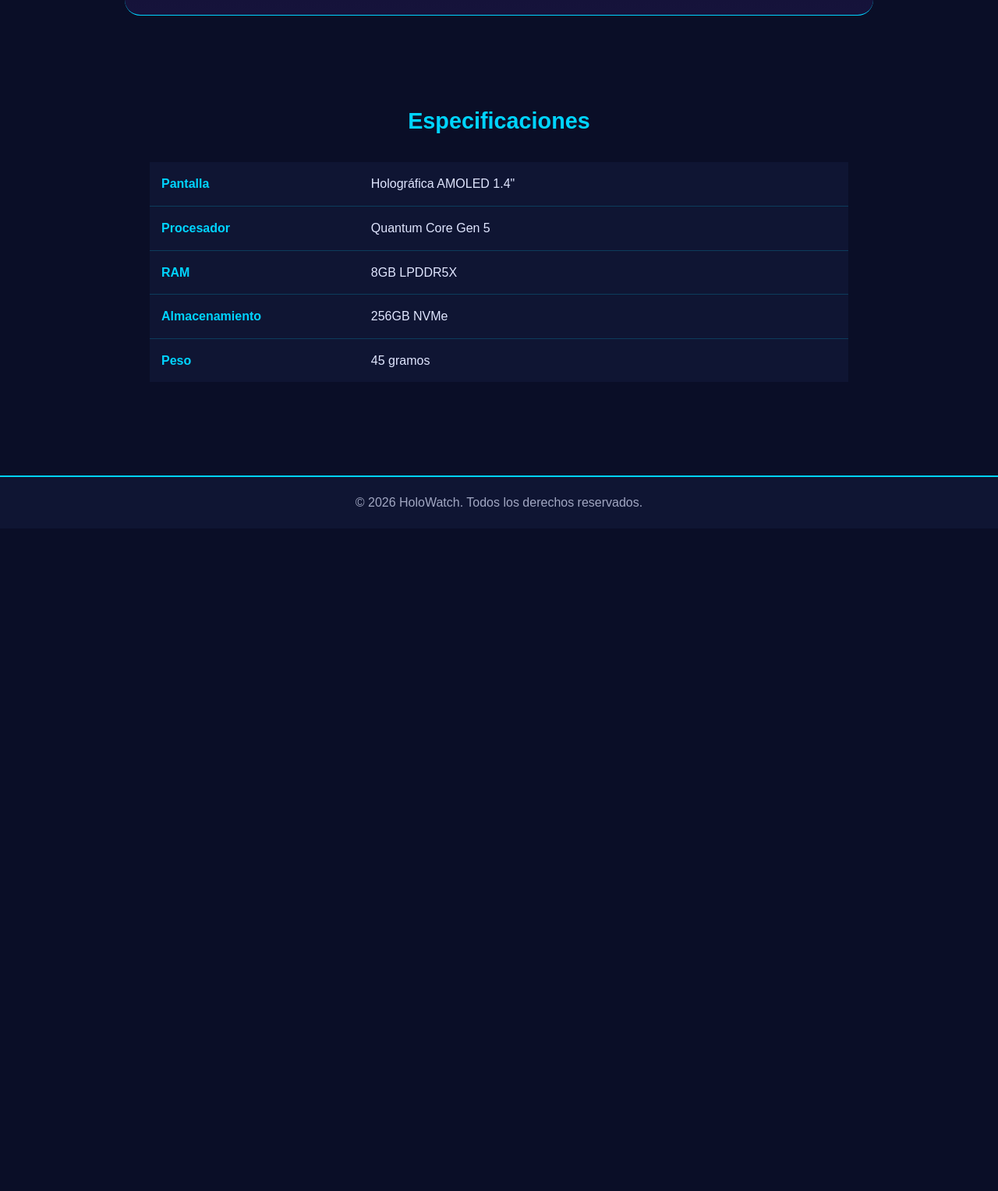
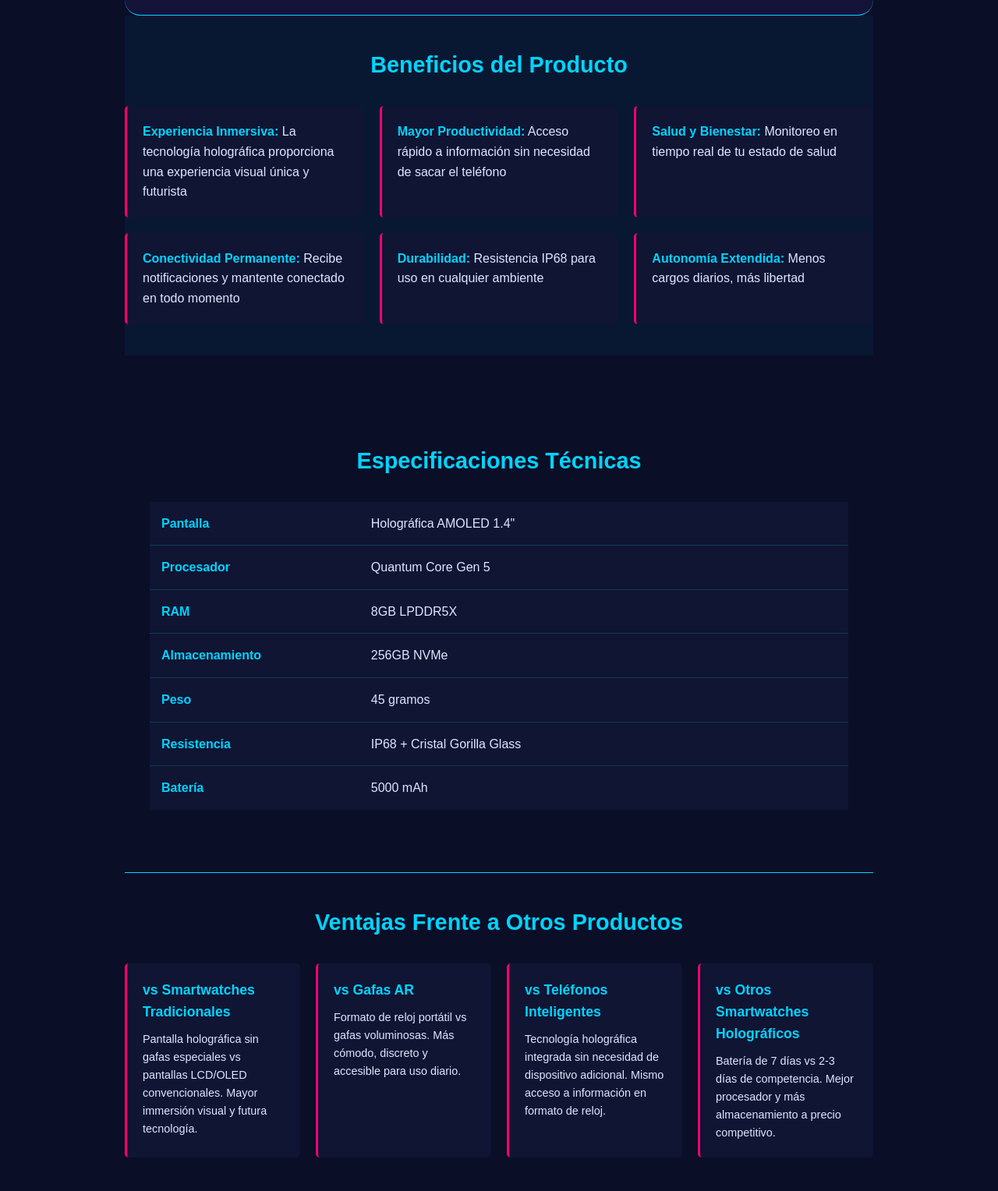
Before and after one commit to Makarenaj/Prueba_Sumativa_Makarena.jelvez, a plain HTML site: page index.html in a window 1280 px wide. Shown: the part 730-2258 px from the top of the page at 78% size. Before the commit the page ends 1408 px from the top, so only its background shows below. Drawn offline with Linux system fonts and the light colour scheme.

Commit message:
3rd Commit:Se agrega arreglos y mas cosas al programa

```diff
--- a/index.html
+++ b/index.html
@@ -19,7 +19,7 @@
         </section>
 
         <section class="features">
-            <h3>Características</h3>
+            <h3>Características Principales</h3>
             <div class="features-list">
                 <div class="feature">
                     <h4>Pantalla Holográfica</h4>
@@ -40,8 +40,20 @@
             </div>
         </section>
 
+        <section class="benefits">
+            <h3>Beneficios del Producto</h3>
+            <ul class="benefits-list">
+                <li><strong>Experiencia Inmersiva:</strong> La tecnología holográfica proporciona una experiencia visual única y futurista</li>
+                <li><strong>Mayor Productividad:</strong> Acceso rápido a información sin necesidad de sacar el teléfono</li>
+                <li><strong>Salud y Bienestar:</strong> Monitoreo en tiempo real de tu estado de salud</li>
+                <li><strong>Conectividad Permanente:</strong> Recibe notificaciones y mantente conectado en todo momento</li>
+                <li><strong>Durabilidad:</strong> Resistencia IP68 para uso en cualquier ambiente</li>
+                <li><strong>Autonomía Extendida:</strong> Menos cargos diarios, más libertad</li>
+            </ul>
+        </section>
+
         <section class="specs">
-            <h3>Especificaciones</h3>
+            <h3>Especificaciones Técnicas</h3>
             <table>
                 <tr>
                     <td><strong>Pantalla</strong></td>
@@ -63,7 +75,37 @@
                     <td><strong>Peso</strong></td>
                     <td>45 gramos</td>
                 </tr>
+                <tr>
+                    <td><strong>Resistencia</strong></td>
+                    <td>IP68 + Cristal Gorilla Glass</td>
+                </tr>
+                <tr>
+                    <td><strong>Batería</strong></td>
+                    <td>5000 mAh</td>
+                </tr>
             </table>
+        </section>
+
+        <section class="advantages">
+            <h3>Ventajas Frente a Otros Productos</h3>
+            <div class="advantages-list">
+                <div class="advantage">
+                    <h4>vs Smartwatches Tradicionales</h4>
+                    <p>Pantalla holográfica sin gafas especiales vs pantallas LCD/OLED convencionales. Mayor immersión visual y futura tecnología.</p>
+                </div>
+                <div class="advantage">
+                    <h4>vs Gafas AR</h4>
+                    <p>Formato de reloj portátil vs gafas voluminosas. Más cómodo, discreto y accesible para uso diario.</p>
+                </div>
+                <div class="advantage">
+                    <h4>vs Teléfonos Inteligentes</h4>
+                    <p>Tecnología holográfica integrada sin necesidad de dispositivo adicional. Mismo acceso a información en formato de reloj.</p>
+                </div>
+                <div class="advantage">
+                    <h4>vs Otros Smartwatches Holográficos</h4>
+                    <p>Batería de 7 días vs 2-3 días de competencia. Mejor procesador y más almacenamiento a precio competitivo.</p>
+                </div>
+            </div>
         </section>
     </main>
 
--- a/style.css
+++ b/style.css
@@ -109,6 +109,37 @@ main {
     font-size: 0.95rem;
 }
 
+/* BENEFITS */
+.benefits {
+    padding: 40px 0;
+    background-color: rgba(0, 212, 255, 0.05);
+}
+
+.benefits h3 {
+    font-size: 1.8rem;
+    color: var(--primary);
+    margin-bottom: 30px;
+    text-align: center;
+}
+
+.benefits-list {
+    list-style: none;
+    display: grid;
+    grid-template-columns: repeat(auto-fit, minmax(250px, 1fr));
+    gap: 20px;
+}
+
+.benefits-list li {
+    background-color: #0f1533;
+    padding: 20px;
+    border-radius: 5px;
+    border-left: 3px solid var(--secondary);
+}
+
+.benefits-list strong {
+    color: var(--primary);
+}
+
 /* SPECS */
 .specs {
     padding: 40px 0;
@@ -142,6 +173,43 @@ main {
 .specs table td:first-child {
     color: var(--primary);
     width: 30%;
+}
+
+/* ADVANTAGES */
+.advantages {
+    padding: 40px 0;
+    border-top: 1px solid var(--primary);
+}
+
+.advantages h3 {
+    font-size: 1.8rem;
+    color: var(--primary);
+    margin-bottom: 30px;
+    text-align: center;
+}
+
+.advantages-list {
+    display: grid;
+    grid-template-columns: repeat(auto-fit, minmax(220px, 1fr));
+    gap: 20px;
+}
+
+.advantage {
+    background-color: #0f1533;
+    padding: 20px;
+    border-radius: 5px;
+    border-left: 3px solid var(--secondary);
+}
+
+.advantage h4 {
+    color: var(--primary);
+    margin-bottom: 10px;
+    font-size: 1.1rem;
+}
+
+.advantage p {
+    font-size: 0.9rem;
+    line-height: 1.6;
 }
 
 /* FOOTER */
```
